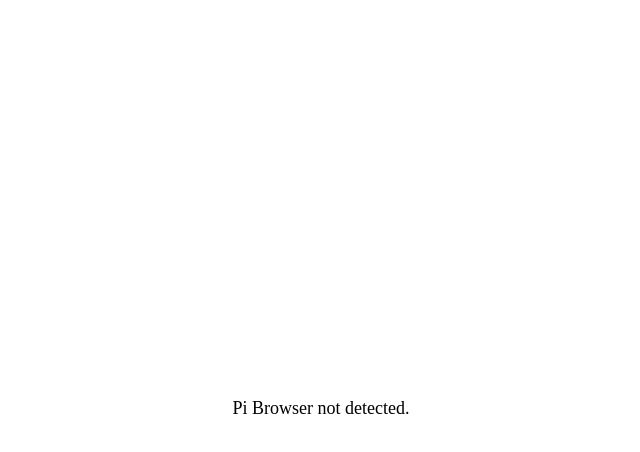
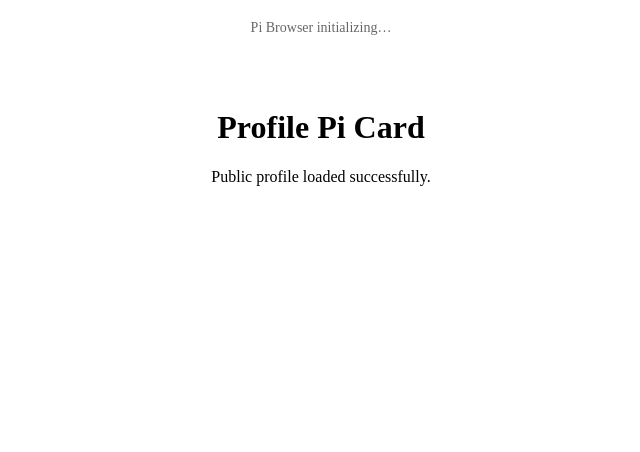
Before and after one commit to Giulex84/Profile-pi-card, a React (Vite) app in the folder apps/web/: page / in a window 1280 px wide. Shown: the top 452 px of the page, without its empty margins (319-959 px from the left). Built offline with nearby package versions, Linux system fonts and the light colour scheme.

Commit message:
Update App.tsx

```diff
--- a/apps/web/src/App.tsx
+++ b/apps/web/src/App.tsx
@@ -8,51 +8,54 @@ declare global {
 }
 
 export default function App() {
-  const [ready, setReady] = useState(false);
-  const [isPiBrowser, setIsPiBrowser] = useState<boolean | null>(null);
+  const [piReady, setPiReady] = useState(false);
 
   useEffect(() => {
-    const check = () => {
+    let attempts = 0;
+
+    const waitForPi = () => {
+      attempts++;
+
       if (window.Pi && typeof window.Pi.init === "function") {
         try {
           window.Pi.init({ version: "2.0" });
-          setIsPiBrowser(true);
+          setPiReady(true);
+          return;
         } catch {
-          setIsPiBrowser(false);
+          // ignore
         }
-      } else {
-        setIsPiBrowser(false);
       }
-      setReady(true);
+
+      if (attempts < 10) {
+        setTimeout(waitForPi, 300);
+      }
     };
 
-    // small delay to allow Pi Browser injection
-    setTimeout(check, 300);
+    waitForPi();
   }, []);
 
-  if (!ready) {
-    return (
-      <div style={centerStyle}>
-        Loading...
-      </div>
-    );
-  }
+  return (
+    <div style={wrapper}>
+      {!piReady && (
+        <div style={warning}>
+          Pi Browser initializing…
+        </div>
+      )}
 
-  if (!isPiBrowser) {
-    return (
-      <div style={centerStyle}>
-        Pi Browser not detected.
-      </div>
-    );
-  }
-
-  return <PublicProfile />;
+      <PublicProfile />
+    </div>
+  );
 }
 
-const centerStyle: React.CSSProperties = {
+const wrapper: React.CSSProperties = {
+  minHeight: "100vh",
   display: "flex",
-  alignItems: "center",
-  justifyContent: "center",
-  height: "100vh",
-  fontSize: "18px",
+  flexDirection: "column",
 };
+
+const warning: React.CSSProperties = {
+  textAlign: "center",
+  padding: "12px",
+  fontSize: "14px",
+  opacity: 0.6,
+};
```
